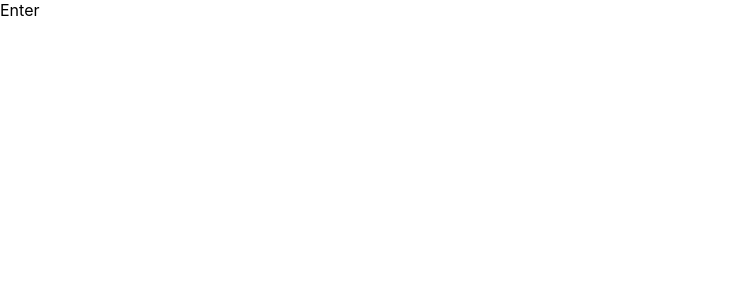
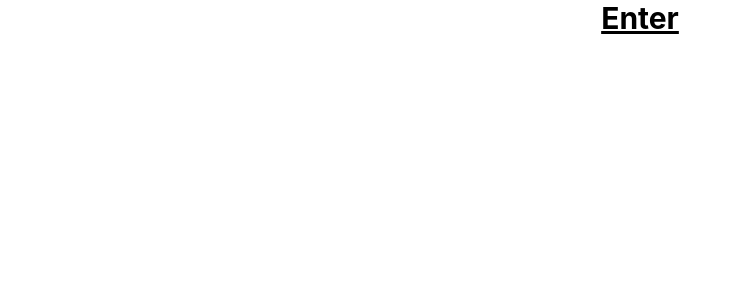
Before and after one commit to vr1eva/tryitonai-challenge, a Next.js app: page / in a window 1280 px wide. Shown: the top 300 px of the page, without its empty margins (0-741 px from the left). Built offline with nearby package versions, Linux system fonts and the light colour scheme.

Commit message:
configure tailwindCSS

```diff
--- /dev/null
+++ b/app/layout.js
@@ -0,0 +1,9 @@
+import './globals.css';
+
+export default function RootLayout() {
+  return (
+    <html lang="en">
+      <body>{children}</body>
+    </html>
+  );
+}
--- /dev/null
+++ b/postcss.config.js
@@ -0,0 +1,6 @@
+module.exports = {
+  plugins: {
+    tailwindcss: {},
+    autoprefixer: {},
+  },
+}
--- a/styles/globals.css
+++ b/styles/globals.css
@@ -1,3 +1,7 @@
+@tailwind base;
+@tailwind components;
+@tailwind utilities;
+
 html,
 body {
   padding: 0;
--- /dev/null
+++ b/tailwind.config.js
@@ -0,0 +1,15 @@
+/** @type {import('tailwindcss').Config} */
+module.exports = {
+  content: [
+    "./app/**/*.{js,ts,jsx,tsx}", // Note the addition of the `app` directory.
+    "./pages/**/*.{js,ts,jsx,tsx}",
+    "./components/**/*.{js,ts,jsx,tsx}",
+
+    // Or if using `src` directory:
+    "./src/**/*.{js,ts,jsx,tsx}",
+  ],
+  theme: {
+    extend: {},
+  },
+  plugins: [],
+}
```
Also changed, not shown: 1 other file (tests, documents, lock files or other folders).
